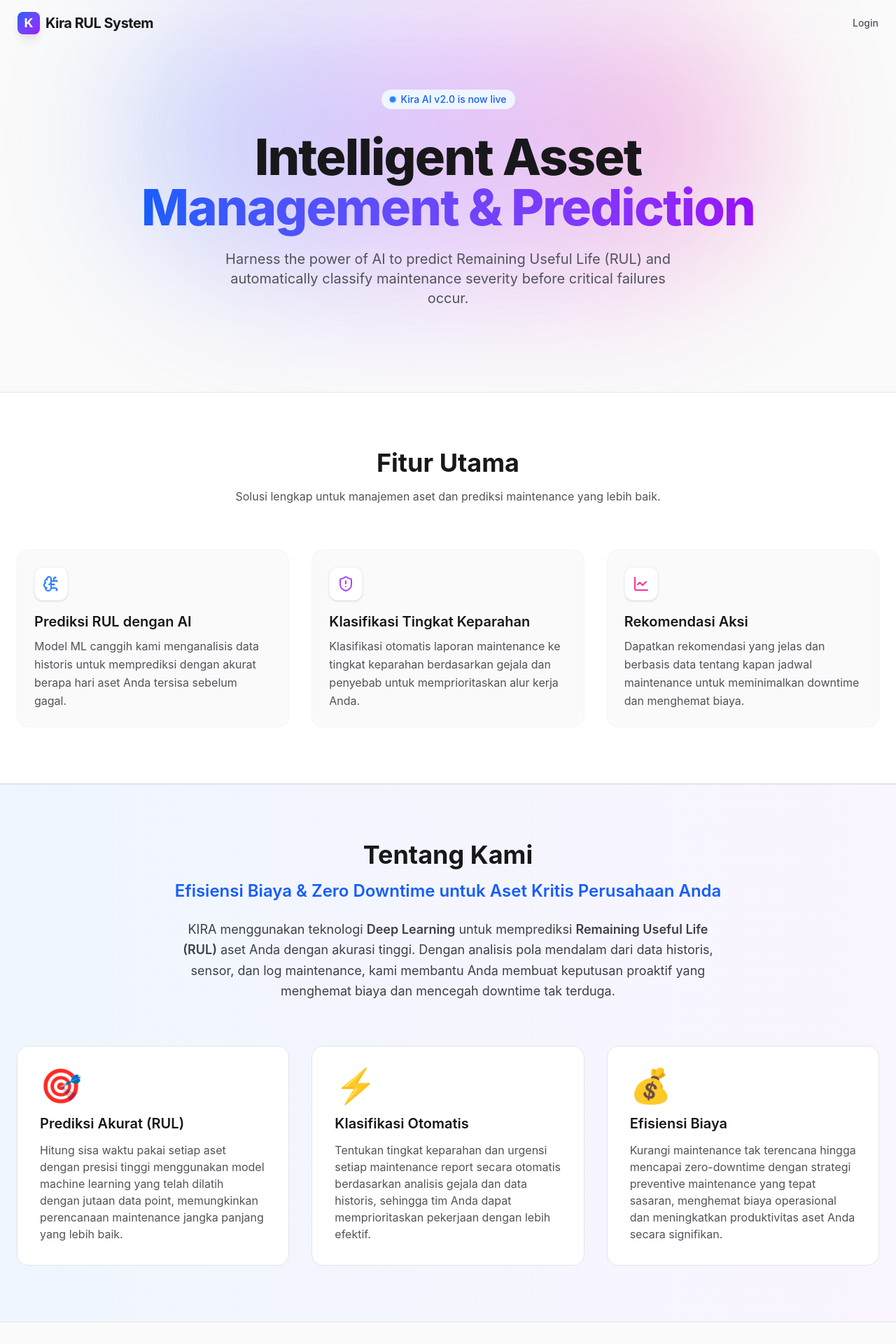
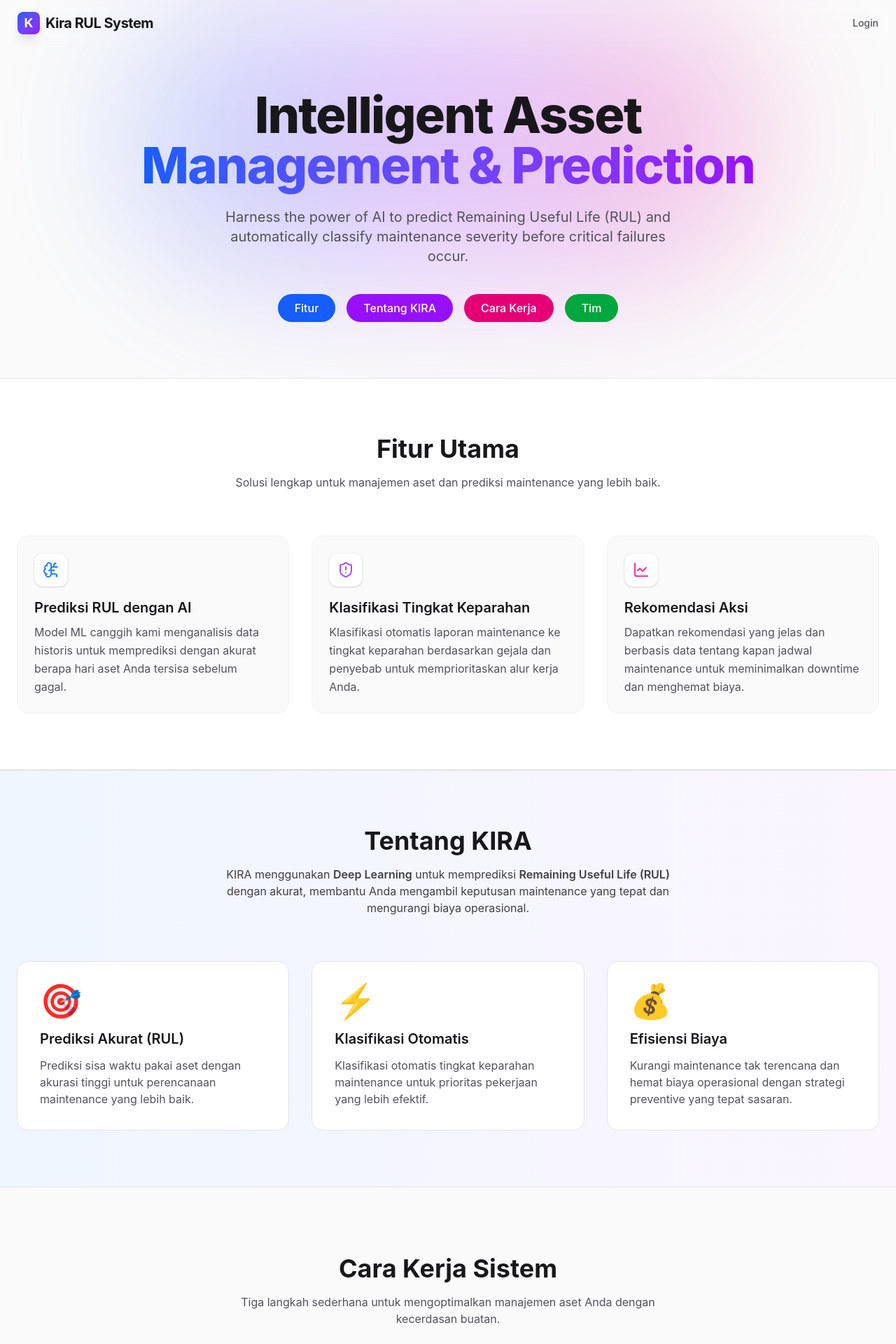
Before and after one commit to syhenn1/kira-rul-system, a Next.js app in the folder kira-frontend/: page / in a window 1280 px wide. Shown: the top 1920 px of the page at 70% size. Built offline with nearby package versions, Linux system fonts and the light colour scheme.

Commit message:
feat: update merubah bagian landing page

```diff
--- a/kira-frontend/app/page.tsx
+++ b/kira-frontend/app/page.tsx
@@ -28,14 +28,6 @@ export default function Home() {
         </div>
 
         <div className="max-w-7xl mx-auto relative z-10 text-center">
-          <div className="inline-flex items-center gap-2 px-3 py-1 rounded-full bg-blue-50 dark:bg-blue-900/20 text-blue-600 dark:text-blue-400 text-sm font-medium mb-8 animate-fade-in">
-            <span className="relative flex h-2 w-2">
-              <span className="animate-ping absolute inline-flex h-full w-full rounded-full bg-blue-400 opacity-75"></span>
-              <span className="relative inline-flex rounded-full h-2 w-2 bg-blue-500"></span>
-            </span>
-            Kira AI v2.0 is now live
-          </div>
-
           <h1 className="text-5xl md:text-7xl font-extrabold tracking-tight text-zinc-900 dark:text-white mb-6 animate-slide-up">
             Intelligent Asset <br className="hidden md:block" />
             <span className="text-transparent bg-clip-text bg-gradient-to-r from-blue-600 to-purple-600">
@@ -47,13 +39,25 @@ export default function Home() {
             Harness the power of AI to predict Remaining Useful Life (RUL) and automatically classify maintenance severity before critical failures occur.
           </p>
 
-          <div className="flex flex-col sm:flex-row items-center justify-center gap-4 animate-slide-up" style={{ animationDelay: "0.2s" }}>
+          <div className="flex flex-col sm:flex-row items-center justify-center gap-4 mt-8 animate-slide-up" style={{ animationDelay: "0.2s" }}>
+            <a href="#fitur" className="px-6 py-2 rounded-full bg-blue-600 hover:bg-blue-700 text-white font-medium transition-colors">
+              Fitur
+            </a>
+            <a href="#tentang" className="px-6 py-2 rounded-full bg-purple-600 hover:bg-purple-700 text-white font-medium transition-colors">
+              Tentang KIRA
+            </a>
+            <a href="#how-it-works" className="px-6 py-2 rounded-full bg-pink-600 hover:bg-pink-700 text-white font-medium transition-colors">
+              Cara Kerja
+            </a>
+            <a href="#tim" className="px-6 py-2 rounded-full bg-green-600 hover:bg-green-700 text-white font-medium transition-colors">
+              Tim
+            </a>
           </div>
         </div>
       </section>
 
       {/* Features Section */}
-      <section className="py-20 px-6 bg-white dark:bg-zinc-950/50 border-y border-zinc-200 dark:border-zinc-900">
+      <section id="fitur" className="py-20 px-6 bg-white dark:bg-zinc-950/50 border-y border-zinc-200 dark:border-zinc-900">
         <div className="max-w-7xl mx-auto">
           <div className="text-center mb-16">
             <h2 className="text-3xl md:text-4xl font-bold text-zinc-900 dark:text-white mb-4">Fitur Utama</h2>
@@ -85,15 +89,12 @@ export default function Home() {
       </section>
 
       {/* About Section */}
-      <section className="py-20 px-6 bg-gradient-to-r from-blue-50 to-purple-50 dark:from-zinc-900 dark:to-zinc-900 border-y border-zinc-200 dark:border-zinc-800">
+      <section id="tentang" className="py-20 px-6 bg-gradient-to-r from-blue-50 to-purple-50 dark:from-zinc-900 dark:to-zinc-900 border-y border-zinc-200 dark:border-zinc-800">
         <div className="max-w-7xl mx-auto">
           <div className="text-center mb-16">
-            <h2 className="text-3xl md:text-4xl font-bold text-zinc-900 dark:text-white mb-4">Tentang Kami</h2>
-            <h3 className="text-2xl font-semibold text-blue-600 dark:text-blue-400 mb-6">
-              Efisiensi Biaya & Zero Downtime untuk Aset Kritis Perusahaan Anda
-            </h3>
-            <p className="text-lg text-zinc-700 dark:text-zinc-300 max-w-3xl mx-auto leading-relaxed">
-              KIRA menggunakan teknologi <span className="font-semibold">Deep Learning</span> untuk memprediksi <span className="font-semibold">Remaining Useful Life (RUL)</span> aset Anda dengan akurasi tinggi. Dengan analisis pola mendalam dari data historis, sensor, dan log maintenance, kami membantu Anda membuat keputusan proaktif yang menghemat biaya dan mencegah downtime tak terduga.
+            <h2 className="text-3xl md:text-4xl font-bold text-zinc-900 dark:text-white mb-4">Tentang KIRA</h2>
+            <p className="text-zinc-700 dark:text-zinc-300 max-w-2xl mx-auto">
+              KIRA menggunakan <span className="font-semibold">Deep Learning</span> untuk memprediksi <span className="font-semibold">Remaining Useful Life (RUL)</span> dengan akurat, membantu Anda mengambil keputusan maintenance yang tepat dan mengurangi biaya operasional.
             </p>
           </div>
 
@@ -102,7 +103,7 @@ export default function Home() {
               <div className="text-5xl mb-4">🎯</div>
               <h4 className="text-xl font-semibold text-zinc-900 dark:text-white mb-3">Prediksi Akurat (RUL)</h4>
               <p className="text-zinc-600 dark:text-zinc-400">
-                Hitung sisa waktu pakai setiap aset dengan presisi tinggi menggunakan model machine learning yang telah dilatih dengan jutaan data point, memungkinkan perencanaan maintenance jangka panjang yang lebih baik.
+                Prediksi sisa waktu pakai aset dengan akurasi tinggi untuk perencanaan maintenance yang lebih baik.
               </p>
             </div>
 
@@ -110,7 +111,7 @@ export default function Home() {
               <div className="text-5xl mb-4">⚡</div>
               <h4 className="text-xl font-semibold text-zinc-900 dark:text-white mb-3">Klasifikasi Otomatis</h4>
               <p className="text-zinc-600 dark:text-zinc-400">
-                Tentukan tingkat keparahan dan urgensi setiap maintenance report secara otomatis berdasarkan analisis gejala dan data historis, sehingga tim Anda dapat memprioritaskan pekerjaan dengan lebih efektif.
+                Klasifikasi otomatis tingkat keparahan maintenance untuk prioritas pekerjaan yang lebih efektif.
               </p>
             </div>
 
@@ -118,7 +119,7 @@ export default function Home() {
               <div className="text-5xl mb-4">💰</div>
               <h4 className="text-xl font-semibold text-zinc-900 dark:text-white mb-3">Efisiensi Biaya</h4>
               <p className="text-zinc-600 dark:text-zinc-400">
-                Kurangi maintenance tak terencana hingga mencapai zero-downtime dengan strategi preventive maintenance yang tepat sasaran, menghemat biaya operasional dan meningkatkan produktivitas aset Anda secara signifikan.
+                Kurangi maintenance tak terencana dan hemat biaya operasional dengan strategi preventive yang tepat sasaran.
               </p>
             </div>
           </div>
@@ -162,7 +163,7 @@ export default function Home() {
       </section>
 
       {/* Team Section */}
-      <section className="py-20 px-6 bg-gradient-to-b from-white to-zinc-50 dark:from-zinc-950/50 dark:to-[#050505]">
+      <section id="tim" className="py-20 px-6 bg-gradient-to-b from-white to-zinc-50 dark:from-zinc-950/50 dark:to-[#050505]">
         <div className="max-w-7xl mx-auto">
           <div className="text-center mb-16">
             <h2 className="text-3xl md:text-4xl font-bold text-zinc-900 dark:text-white mb-4">Tim Pengembang</h2>
```
